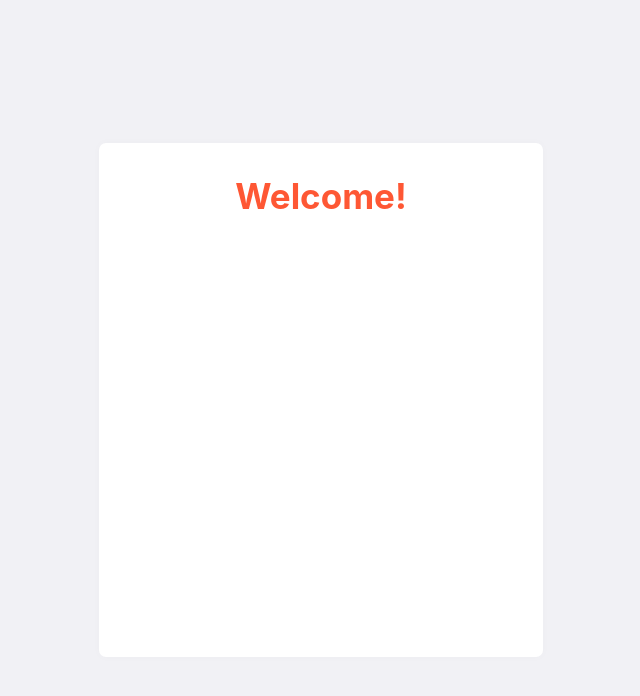
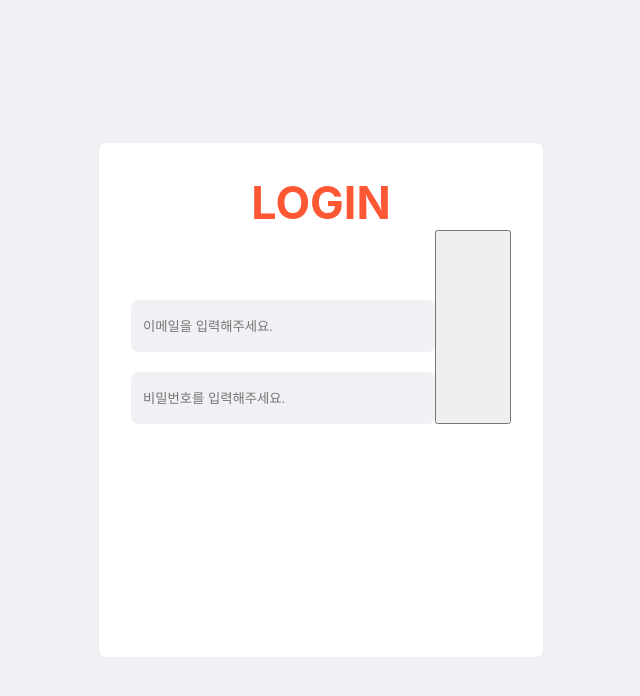
Before and after one commit to ICEE-TEA/ICEE-TEA-Front, a React (Create React App) app: page /login in a window 1280 px wide. Shown: the top 696 px of the page, without its empty margins (319-959 px from the left). Built offline with nearby package versions, Linux system fonts and the light colour scheme.

Commit message:
styled component error

```diff
--- a/src/App.js
+++ b/src/App.js
@@ -11,6 +11,7 @@ function App() {
         <Route path="/login" element={<Login />} />
         {/* <Route path="/signup" element={<signup />} />
         <Route path="/main" element={<main />} />
+         <Route path="/login" element={<Login />} />
         <Route path="/mypage" element={<myPage />} /> */}
       </Routes>
     </Router>
--- a/src/pages/loginPage/index.jsx
+++ b/src/pages/loginPage/index.jsx
@@ -6,7 +6,14 @@ function Login() {
     <S.backCenter>
       <S.WhiteBox>
         <div className="contentCenter">
-          <span className="welcome">Welcome!</span>
+          <span className="login">LOGIN</span>
+        </div>
+        <div className="content">
+          <div>
+            <S.emailInput placeholder="이메일을 입력해주세요." />
+            <S.passwordInput placeholder="비밀번호를 입력해주세요." />
+          </div>
+          <S.confirmButton />
         </div>
       </S.WhiteBox>
     </S.backCenter>
--- a/src/pages/loginPage/style.js
+++ b/src/pages/loginPage/style.js
@@ -8,6 +8,7 @@ export const backCenter = styled.div`
   flex-direction: column;
   justify-content: center;
   align-items: center;
+
 `;
 
 export const WhiteBox = styled.div`
@@ -19,14 +20,52 @@ export const WhiteBox = styled.div`
   border-radius: 2px;
   border-radius: 7px;
 
-  .welcome {
+
+  .login {
     color: #fe5734;
     font-weight: bold;
-    font-size: 35px;
+    font-size: 45px;
+    display:flex;
+    justify-content:center;
   }
 
   .contentCenter {
     display: flex;
     justify-content: center;
+    flex-direction:column;
+
+
+  }
+
+
+
+
+
+  .content{
+    display:flex;
+    fl
   }
 `;
+
+export const emailInput = styled.input`
+  width: 300px;
+  height: 50px;
+  background-color: #F1F1F5;
+  border:0;
+  margin: 70px 0 20px 0;
+  text-indent: 10px;
+  border-radius: 7px;
+`;
+
+export const passwordInput = styled.input`
+  width: 300px;
+  height: 50px;
+  background-color: #F1F1F5;
+  border:0;
+  text-indent: 10px;
+  border-radius: 7px;
+`;
+
+export const confirmButton = styled.button`
+  width: 300px;
+`;
```
Also changed, not shown: 1 other file (tests, documents, lock files or other folders).
